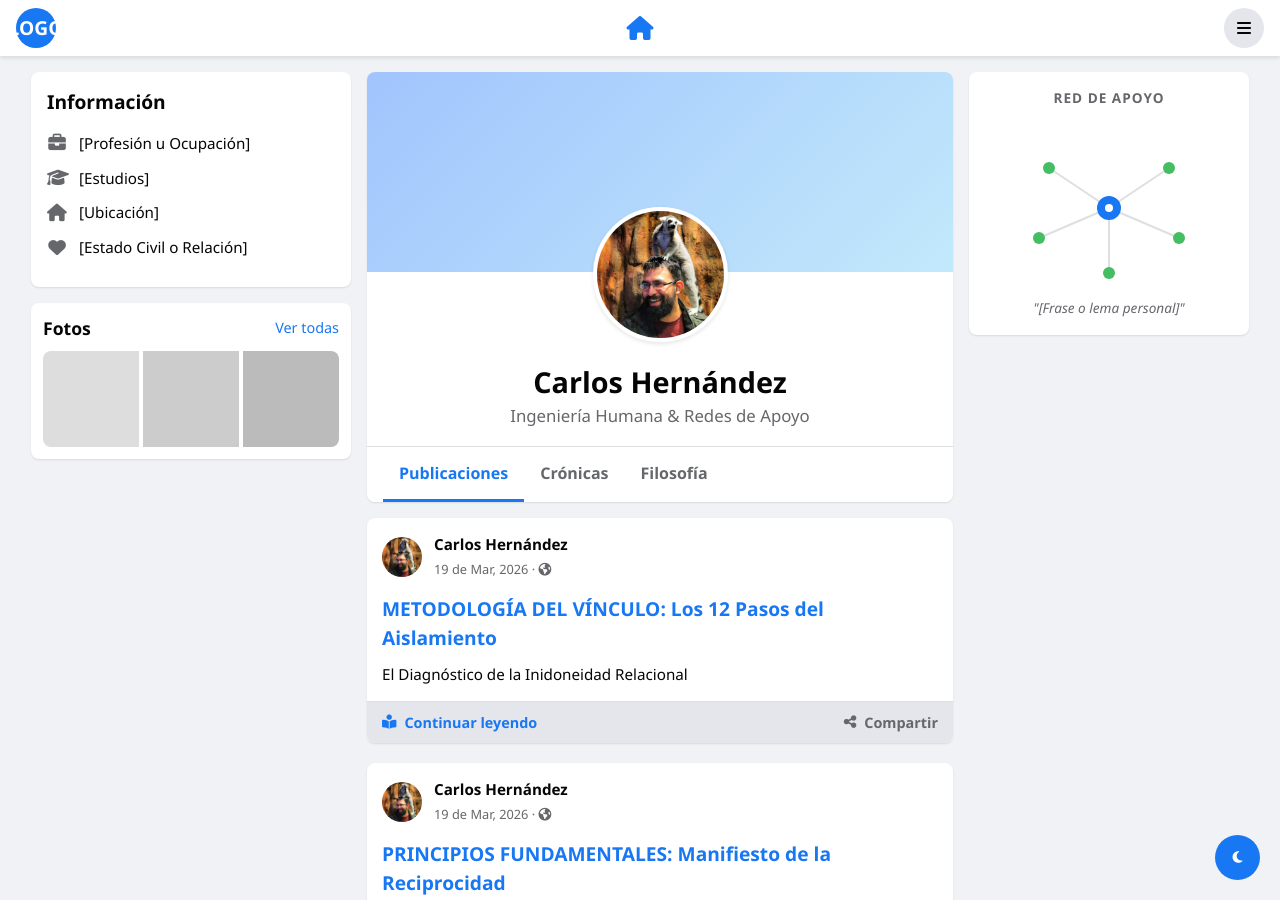
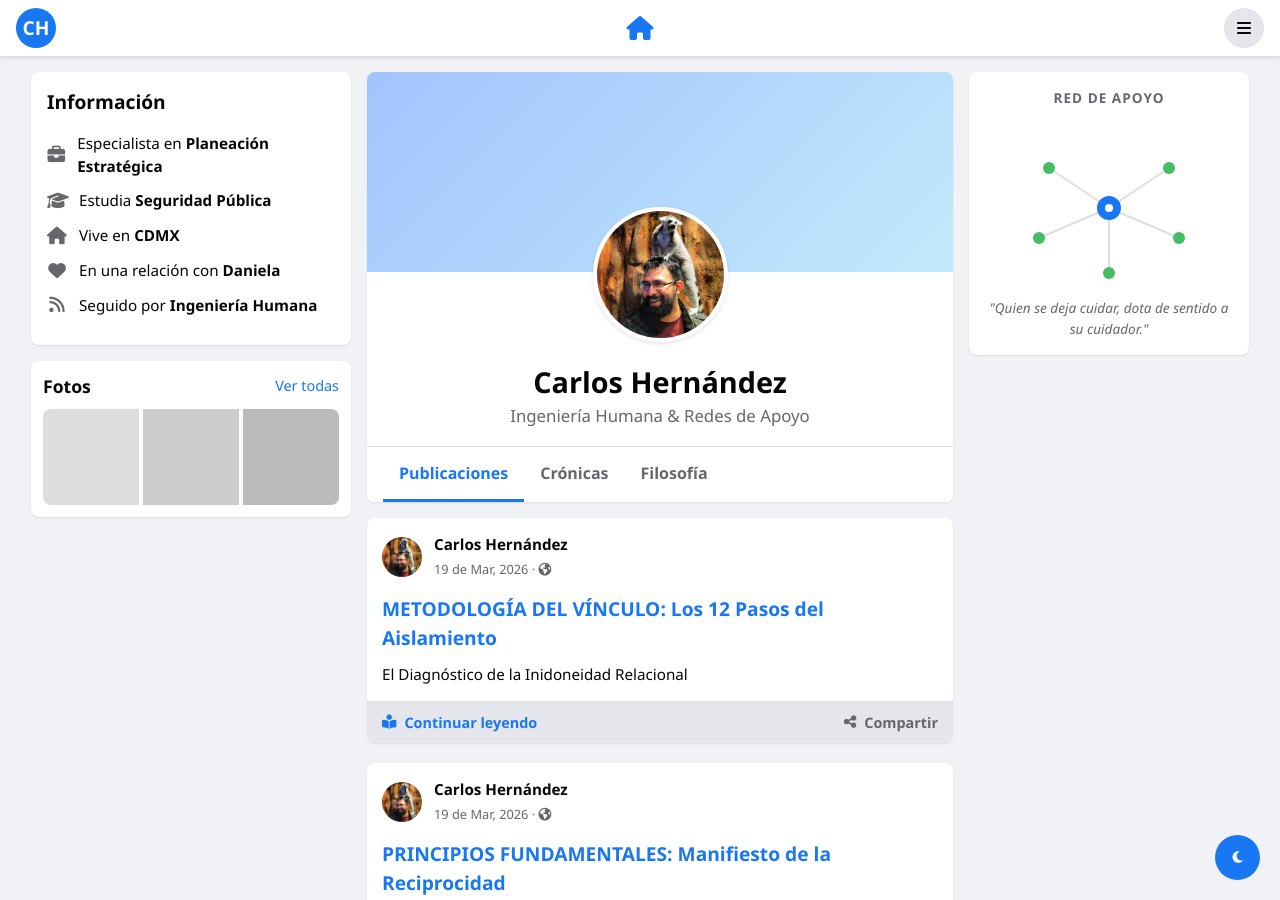
Before and after one commit to cafrhein/muro, a Jekyll site: the page built from index.html, in a window 1280 px wide and 900 px high. Built offline with Jekyll 4.4.1, drawn with Linux system fonts in a browser that asks for light colours.

Commit message:
Update default.html

```diff
--- a/_layouts/default.html
+++ b/_layouts/default.html
@@ -22,10 +22,10 @@
 
     <header class="fb-header">
         <div style="display: flex; align-items: center; gap: 10px;">
-            <a href="{{ '/' | relative_url }}" class="logo-ch">[LOGO]</a>
+            <a href="{{ '/' | relative_url }}" class="logo-ch">CH</a>
             </div>
 
-        <nav class="header-center-nav" style="display: flex; gap: 40px; font-size: 1.5rem;">
+        <nav style="display: flex; gap: 40px; font-size: 1.5rem;">
             <a href="{{ '/' | relative_url }}" style="color: var(--fb-blue);"><i class="fas fa-home"></i></a>
         </nav>
 
@@ -41,10 +41,11 @@
             <div class="fb-card">
                 <h3 style="font-size: 1.2rem; margin-bottom: 15px;">Información</h3>
                 <ul class="intro-list">
-                    <li class="intro-item"><i class="fas fa-briefcase"></i> <span>[Profesión u Ocupación]</span></li>
-                    <li class="intro-item"><i class="fas fa-graduation-cap"></i> <span>[Estudios]</span></li>
-                    <li class="intro-item"><i class="fas fa-home"></i> <span>[Ubicación]</span></li>
-                    <li class="intro-item"><i class="fas fa-heart"></i> <span>[Estado Civil o Relación]</span></li>
+                    <li class="intro-item"><i class="fas fa-briefcase"></i> <span>Especialista en <strong>Planeación Estratégica</strong></span></li>
+                    <li class="intro-item"><i class="fas fa-graduation-cap"></i> <span>Estudia <strong>Seguridad Pública</strong></span></li>
+                    <li class="intro-item"><i class="fas fa-home"></i> <span>Vive en <strong>CDMX</strong></span></li>
+                    <li class="intro-item"><i class="fas fa-heart"></i> <span>En una relación con <strong>Daniela</strong></span></li>
+                    <li class="intro-item"><i class="fas fa-rss"></i> <span>Seguido por <strong>Ingeniería Humana</strong></span></li>
                 </ul>
             </div>
 
@@ -82,14 +83,14 @@
                     </svg>
                 </div>
                 <p style="font-size: 0.85rem; color: var(--fb-text-sec); text-align: center; font-style: italic;">
-                    "[Frase o lema personal]"
+                    "Quien se deja cuidar, dota de sentido a su cuidador."
                 </p>
             </div>
         </aside>
     </div>
 
     <script>
-        // Lógica para alternar el Modo Oscuro
+        // Lógica Modo Oscuro
         const themeBtn = document.getElementById("theme-button");
         themeBtn.addEventListener("click", () => {
             let isDark = document.documentElement.getAttribute("data-theme") === "dark";
```
Also changed, not shown: other parts of _layouts/default.html (+3 -3 lines).
